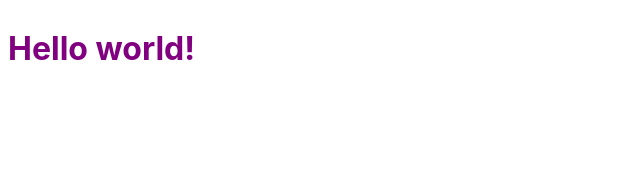
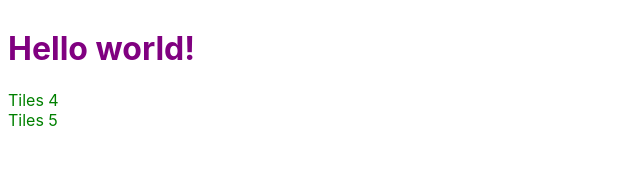
Before and after one commit to tomekrozalski/landofhop-svelte, a Svelte app: page / in a window 1280 px wide. Shown: the top 180 px of the page, without its empty margins (0-640 px from the left). Built offline with nearby package versions, Linux system fonts and the light colour scheme.

Commit message:
Learn about basics and properties

```diff
--- a/package.json
+++ b/package.json
@@ -1,5 +1,5 @@
 {
-  "name": "svelte-app",
+  "name": "landofhop-svelte",
   "version": "1.0.0",
   "devDependencies": {
     "npm-run-all": "^4.1.5",
--- a/src/App.svelte
+++ b/src/App.svelte
@@ -1,11 +1,15 @@
 <script>
-	export let name;
+  import Tiles from "./Tiles.svelte";
+
+  export let name;
 </script>
 
 <style>
-	h1 {
-		color: purple;
-	}
+  h1 {
+    color: purple;
+  }
 </style>
 
 <h1>Hello {name}!</h1>
+<Tiles tilesLength="4" />
+<Tiles />
--- /dev/null
+++ b/src/Tiles.svelte
@@ -0,0 +1,11 @@
+<script>
+  export let tilesLength = 5;
+</script>
+
+<style>
+  div {
+    color: green;
+  }
+</style>
+
+<div>Tiles {tilesLength}</div>
```
